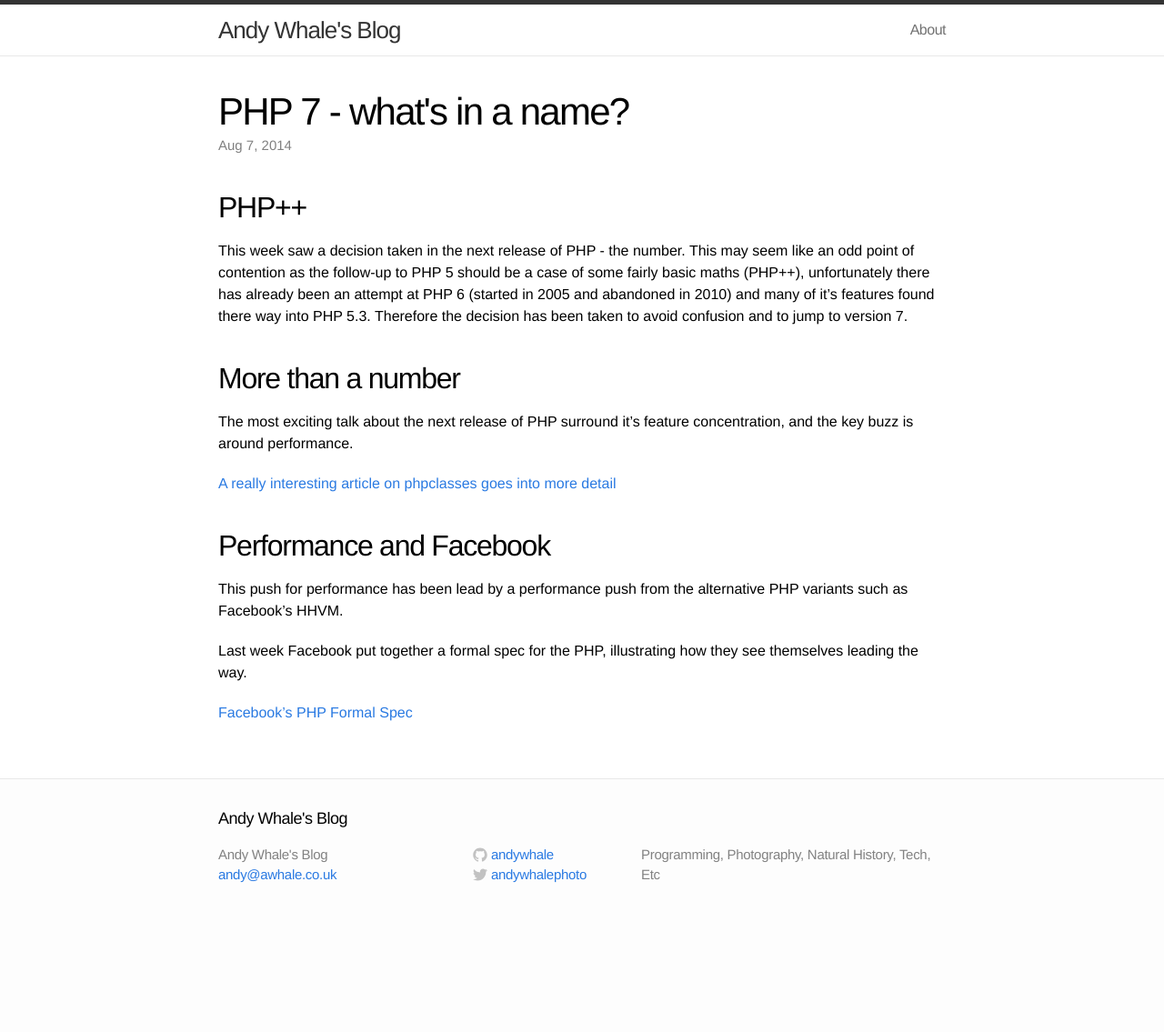
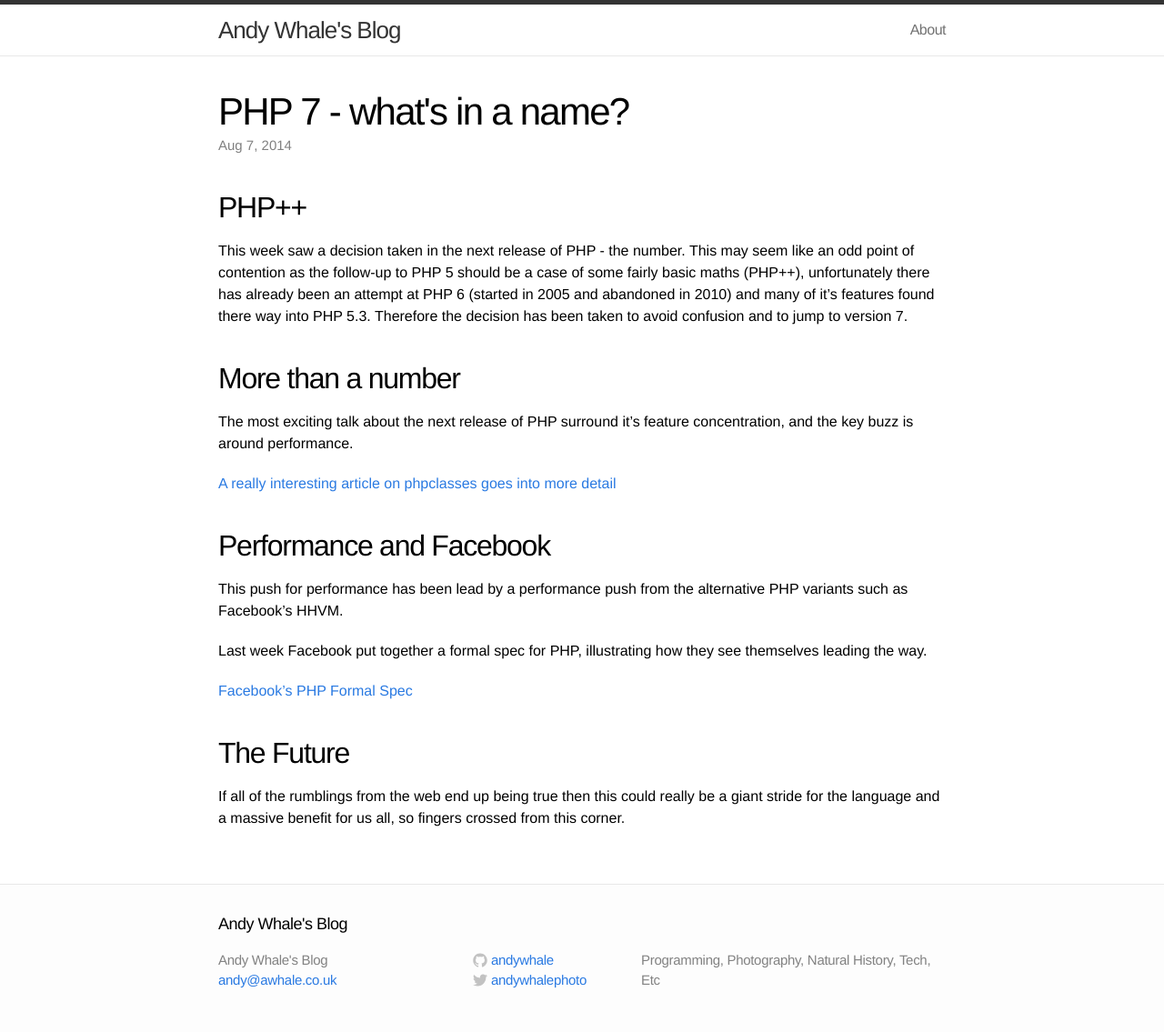
Before and after one commit to andywhale/andywhale.github.io, a Jekyll site: the page built from _posts/2014-08-07-php-7-whats-in-a-name.markdown, in a window 1280 px wide. Shown: the whole page at 91% size. Built offline with Jekyll 4.4.1, drawn with Linux system fonts in a browser that asks for light colours; before the commit the page ends 1019 px from its top, so only the background shows below that.

Commit message:
Update 2014-08-07-php-7-whats-in-a-name.markdown

```diff
--- a/_posts/2014-08-07-php-7-whats-in-a-name.markdown
+++ b/_posts/2014-08-07-php-7-whats-in-a-name.markdown
@@ -22,6 +22,10 @@ The most exciting talk about the next release of PHP surround it's feature conce
 
 This push for performance has been lead by a performance push from the alternative PHP variants such as Facebook's HHVM.
 
-Last week Facebook put together a formal spec for the PHP, illustrating how they see themselves leading the way.
+Last week Facebook put together a formal spec for PHP, illustrating how they see themselves leading the way.
 
 [Facebook's PHP Formal Spec](https://github.com/php/php-langspec/tree/master/spec)
+
+## The Future
+
+If all of the rumblings from the web end up being true then this could really be a giant stride for the language and a massive benefit for us all, so fingers crossed from this corner.
```
